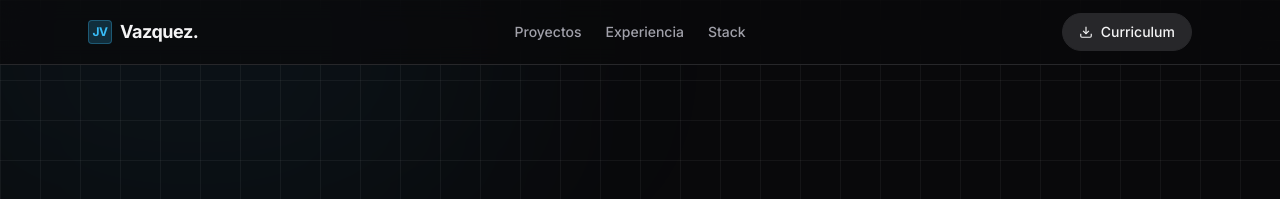
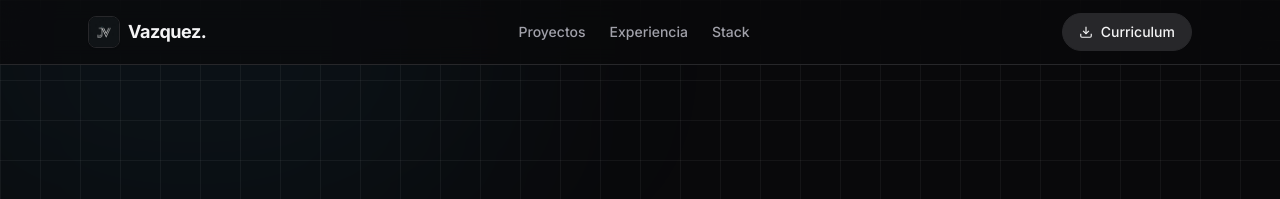
Before and after one commit to Jusnock/jusnock.github.io, an MkDocs documentation site: the page built from docs/index.md, in a window 1280 px wide. Shown: the top 199 px of the page. Built offline with MkDocs 1.6.1 and Material for MkDocs 9.7.7, drawn with Linux system fonts in a browser that asks for light colours; nearby versions of some CDN libraries.

Commit message:
feat: agregar logo minimalista y mejoras de UX/SEO

```diff
--- a/mkdocs.yml
+++ b/mkdocs.yml
@@ -10,6 +10,8 @@ theme:
   name: material
   custom_dir: overrides
   language: es
+  logo: assets/jv_logo_minimalist.jpg
+  favicon: assets/jv_logo_minimalist.jpg
   palette:
     - scheme: slate
       primary: black
--- a/overrides/home.html
+++ b/overrides/home.html
@@ -5,6 +5,12 @@
   <meta name="viewport" content="width=device-width, initial-scale=1.0">
   <title>Juan Francisco Vazquez | Infrastructure & Security</title>
   <meta name="description" content="Portafolio profesional de Juan Francisco Vazquez. Especialista en Infraestructura de Redes, Administración de Sistemas y Ciberseguridad.">
+  <meta property="og:type" content="website">
+  <meta property="og:url" content="https://jusnock.github.io/">
+  <meta property="og:title" content="Juan Francisco Vazquez | Infrastructure & Security">
+  <meta property="og:description" content="Especialista en Infraestructura de Redes, Administración de Sistemas y Ciberseguridad.">
+  <meta property="og:image" content="https://jusnock.github.io/assets/jv_logo_minimalist.jpg">
+  <link rel="icon" type="image/jpeg" href="assets/jv_logo_minimalist.jpg">
 
   <!-- Inter & JetBrains Mono -->
   <link rel="preconnect" href="https://fonts.googleapis.com">
@@ -101,7 +107,7 @@
   <header class="fixed top-0 w-full z-50 glass-nav transition-all duration-300">
     <div class="max-w-6xl mx-auto px-6 h-16 flex items-center justify-between">
       <a href="#home" class="font-bold text-textMain text-lg tracking-tight flex items-center gap-2">
-        <div class="w-6 h-6 rounded bg-accent/20 border border-accent/30 flex items-center justify-center text-xs text-accent">JV</div>
+        <img src="assets/jv_logo_minimalist.jpg" alt="Logo Juan Vazquez" class="w-8 h-8 rounded-lg object-cover border border-border shadow-sm">
         Vazquez.
       </a>
       <nav class="hidden md:flex gap-6 text-sm font-medium text-textMuted">
@@ -115,7 +121,7 @@
           Curriculum
         </a>
         <!-- Mobile Menu Toggle -->
-        <button id="mobile-menu-btn" class="md:hidden text-textMuted p-1">
+        <button id="mobile-menu-btn" aria-label="Abrir menú" class="md:hidden text-textMuted p-1">
           <svg width="24" height="24" fill="none" stroke="currentColor" stroke-width="2"><path d="M4 6h16M4 12h16M4 18h16"/></svg>
         </button>
       </div>
@@ -123,7 +129,7 @@
   </header>
 
   <!-- Mobile Menu Overlay -->
-  <div id="mobile-menu" class="fixed inset-0 bg-background/95 backdrop-blur-md z-40 hidden flex-col items-center justify-center gap-8 text-xl font-medium">
+  <div id="mobile-menu" class="fixed inset-0 bg-background/95 backdrop-blur-md z-40 flex flex-col items-center justify-center gap-8 text-xl font-medium opacity-0 pointer-events-none transition-opacity duration-300">
     <a href="#projects" class="mobile-link text-textMuted hover:text-white">Proyectos</a>
     <a href="#experience" class="mobile-link text-textMuted hover:text-white">Experiencia</a>
     <a href="#skills" class="mobile-link text-textMuted hover:text-white">Stack Tecnológico</a>
```
Also changed, not shown: other parts of overrides/home.html (+4 -4 lines), docs/assets/jv_logo_minimalist.jpg (added).
